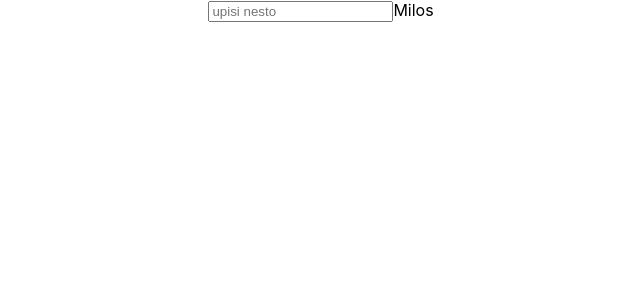
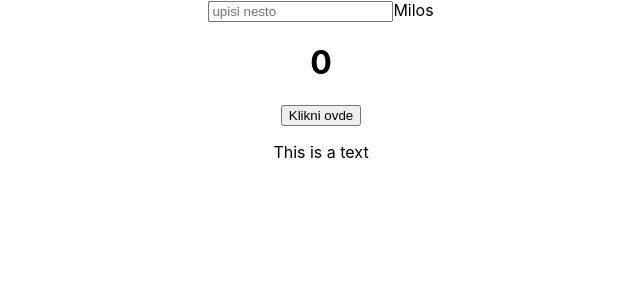
Before and after one commit to multi92/react-hooks-example-practice, a React (Create React App) app: page / in a window 1280 px wide. Shown: the top 300 px of the page, without its empty margins (319-959 px from the left). Built offline with nearby package versions, Linux system fonts and the light colour scheme.

Commit message:
useReducerHookAdd

```diff
--- a/src/App.js
+++ b/src/App.js
@@ -1,11 +1,13 @@
 import logo from './logo.svg';
 import './App.css';
 import StateTutorial from './UseState/StateTutorial';
+import ReducerState from './UseReducer/ReducerState';
 
 function App() {
   return (
     <div className="App">
       <StateTutorial />
+      <ReducerState />
     </div>
   );
 }
--- /dev/null
+++ b/src/UseReducer/ReducerState.js
@@ -0,0 +1,40 @@
+import React, { useReducer } from "react";
+
+//funkcija reducer koja prati ono sta se desava u state-u
+const reducer = (state, action) => {
+  switch (action.type) {
+    case "INCREMENT":
+      return { count: state.count + 1, showText: state.showText };
+    case "toggleShowText":
+      return { count: state.count, showText: !state.showText };
+    default:
+      return state;
+  }
+};
+
+export default function ReducerState() {
+  //standard za reduceState jeste da moramo da postavimo konstantu [] a u njoj mozemo staviti ceo objekat
+
+  //useReducer mozemo koristiti kako bi smanjili statove jer mozemo u jednom state-u napisati nekoliko radnji
+
+  //funkcija reducer-inicijalizujemo u funkciji count i showText
+  const [state, dispatch] = useReducer(reducer, {
+    count: 0,
+    showText: true,
+  });
+
+  return (
+    <div>
+          <h1>{ state.count}</h1>
+      <button
+        onClick={() => {
+          dispatch({ type: "INCREMENT" });
+          dispatch({ type: "toggleShowText" });
+        }}
+      >
+        Klikni ovde
+      </button>
+      {state.showText && <p>This is a text</p>}
+    </div>
+  );
+}
```
